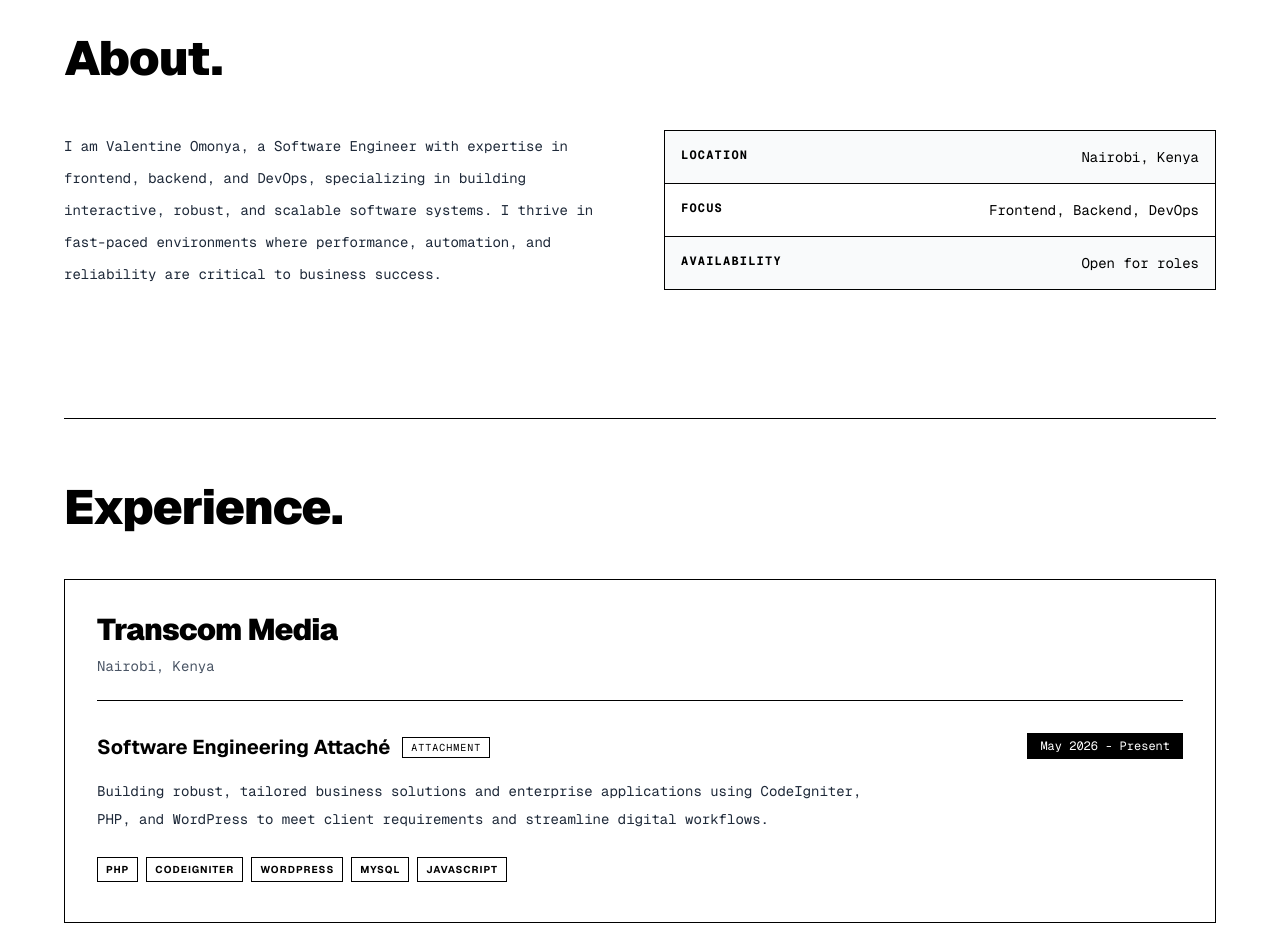
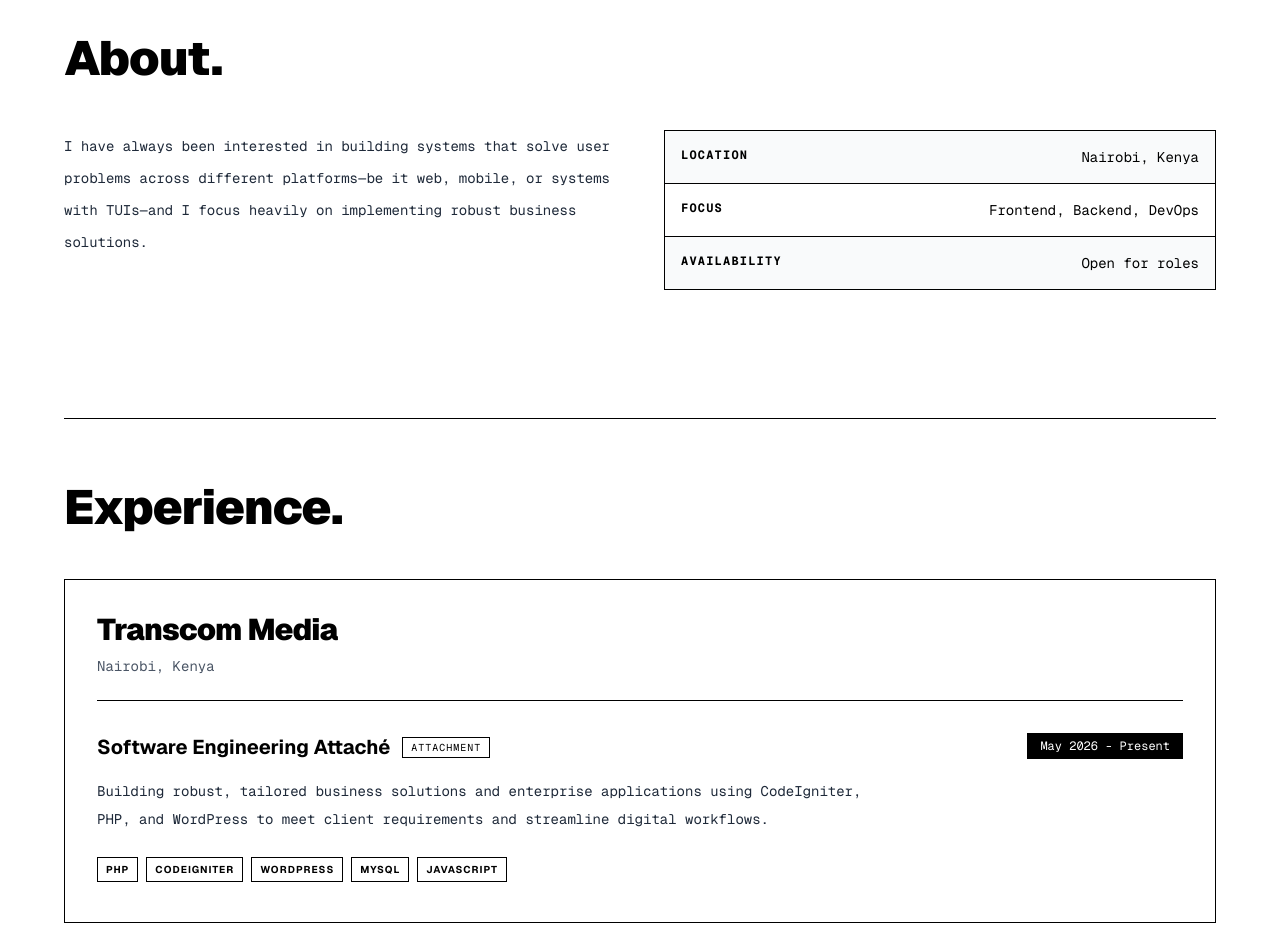
Before and after one commit to devalentineomonya/portfolio-website-nextJs-ts-shadcn-framer-motion, a Next.js app: page / in a window 1280 px wide. Shown: the part 1020-1947 px from the top of the page. Built offline with nearby package versions, Linux system fonts and the light colour scheme.

Commit message:
Update About section text

```diff
--- a/app/page.tsx
+++ b/app/page.tsx
@@ -241,7 +241,7 @@
           <div className="grid grid-cols-1 md:grid-cols-2 gap-12">
             <FadeUp delay={0.1}>
               <p className="font-mono text-sm leading-8 text-gray-800">
-                I am Valentine Omonya, a Software Engineer with expertise in frontend, backend, and DevOps, specializing in building interactive, robust, and scalable software systems. I thrive in fast-paced environments where performance, automation, and reliability are critical to business success.
+                I have always been interested in building systems that solve user problems across different platforms—be it web, mobile, or systems with TUIs—and I focus heavily on implementing robust business solutions.
               </p>
             </FadeUp>
             <FadeUp delay={0.2}>
```
